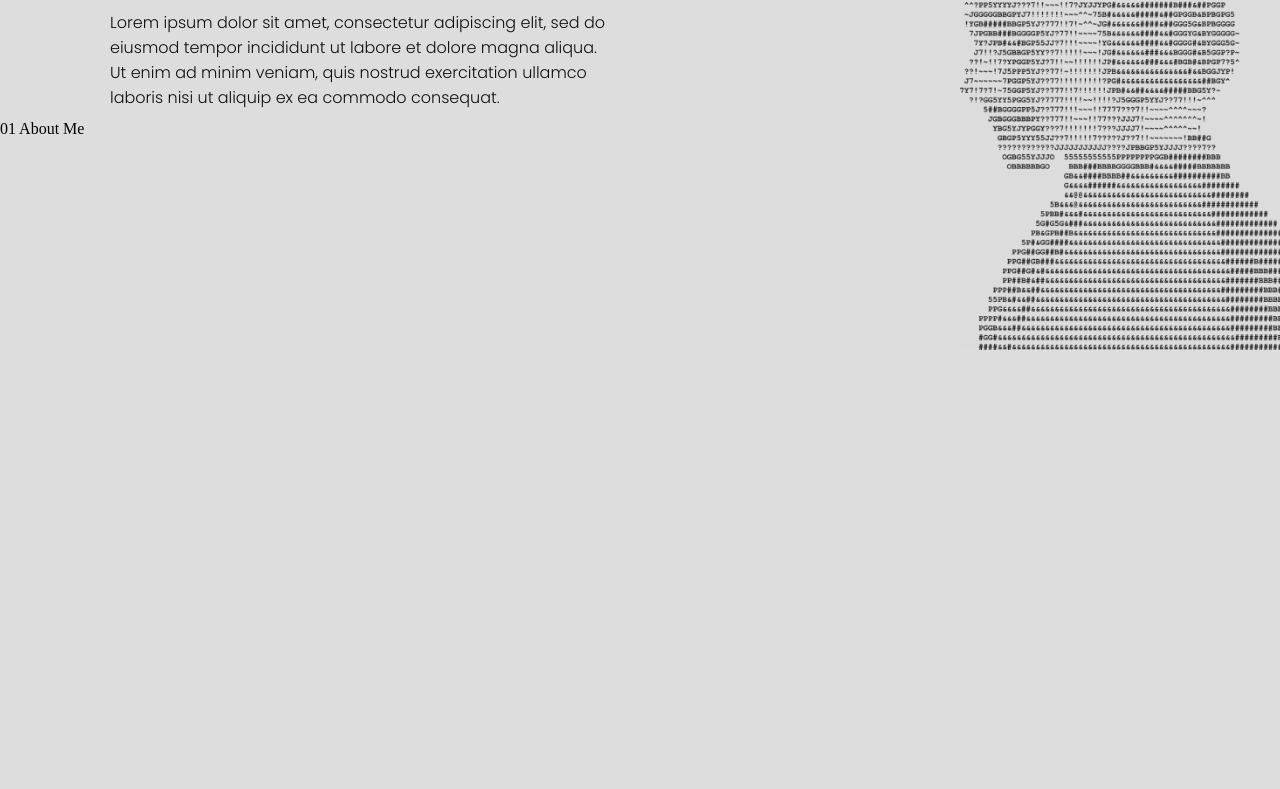
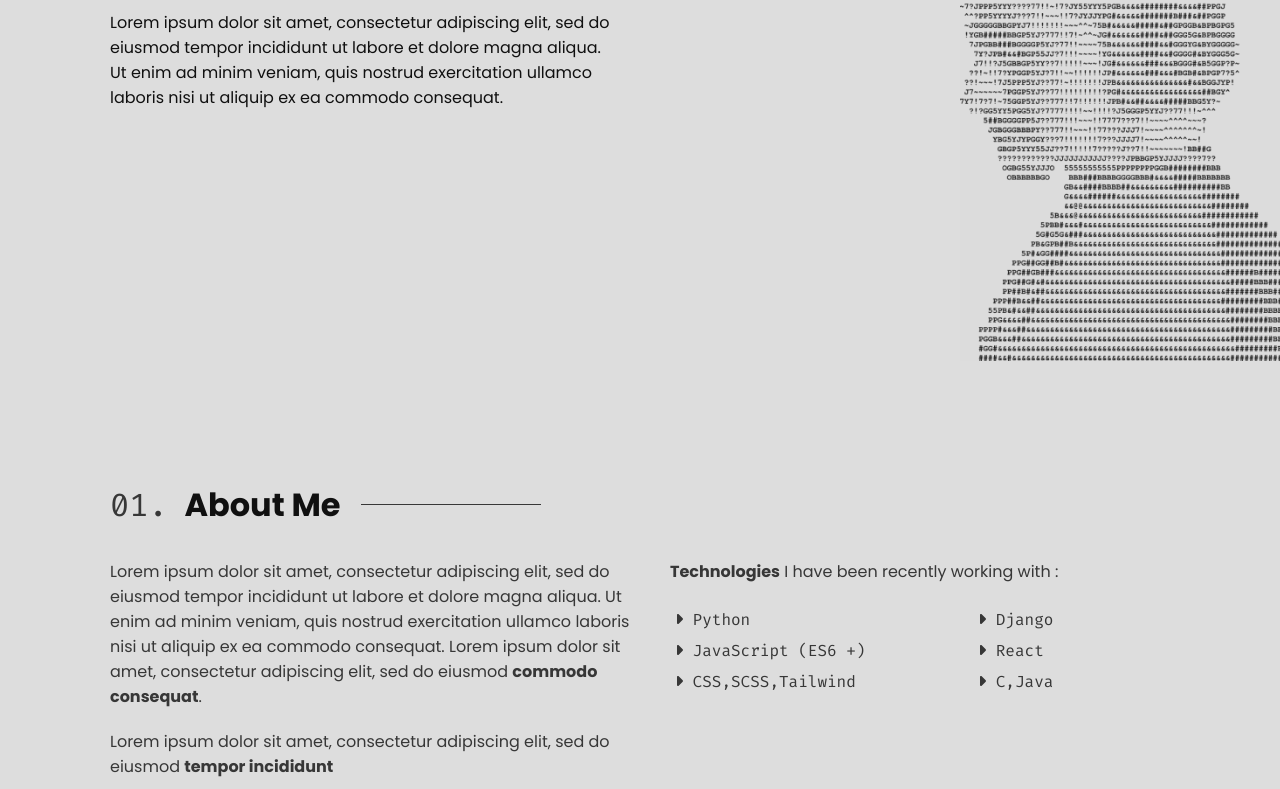
Before and after one commit to BipulLamsal/portfolio, a plain HTML site: page index.html in a window 1280 px wide. Shown: the part 463-1252 px from the top of the page. Before the commit the page ends 813 px from the top, so only its background shows below. Drawn offline with nearby package versions, Linux system fonts and the light colour scheme.

Commit message:
Initial Animation with About Section

```diff
--- a/css/style.scss
+++ b/css/style.scss
@@ -43,11 +43,42 @@ body{
     overflow-x: hidden;
     background-color: $base-back-color;
 }
+.loader
+{
+    width: 100%;
+    position: relative;
+    z-index: 999;
+    top: 0;
+    .blinder-container
+    {
+        position: absolute;
+        top: 0;
+        width: 100%;
+        display: flex;
+    }
+    .blinder{
+        background-color: $base-text-color;
+        flex: 1;
+        height: 100vh;
+        transform-origin: top;
+    }
+}
+
+
 
 .container
 {
     padding: 10px;
     margin: 0 100px;
+}
+
+.mask
+{
+    overflow: hidden;
+    .animText
+    {
+        transform: translateY(-140%);
+    }
 }
 
 .navbar
@@ -128,6 +159,7 @@ width: 50px;
     display: flex;
     flex-direction: row;
     position: relative;
+    height: 100vh;
 
 
 
@@ -163,7 +195,7 @@ width: 50px;
     width: 500px;
     margin-top: 40px;
     font-size: 16px;
-    font-weight: 100;
+    font-weight: 400;
 
 
 }
@@ -177,12 +209,81 @@ width: 50px;
     img
     {
         position: absolute;
-        bottom: -30vh;
+        bottom: 5vh;
         left: -50px;
         height: 500px;
         z-index: -100;
     }
 }
+
+.aboutContainer
+{
+
+    margin-top: 60px;
+}
+.aboutHeadText
+{
+    display: inline-block;
+    font-size: 32px;
+    font-family: $font-pop;
+    font-weight: 700;
+    color: $base-text-color;
+    position: relative;
+
+    .subText
+    {
+        font-family: $font-fira;
+        font-weight: 400;
+        padding-right: 10px;
+        color: $sec-text-color;
+    }
+    ::after
+    {
+        content: '';
+        position: absolute;
+        width: 180px;
+        height: 1px;
+        background-color: $sec-text-color;
+        right: -200px;
+        bottom: 50%;
+    }
+
+}
+.descriptionAboutText
+{
+    font-size: 16px;
+    margin-top:30px ;
+    font-family: $font-pop;
+    color: $sec-text-color;
+    display: flex;
+    flex-direction: row ;
+    .leftDesc
+    {
+        width: 50%;
+        span{
+            display: inline-block;
+            margin-top: 20px;
+        }
+
+    }
+    .rightDesc
+    {
+        padding-left: 30px;
+        .DesList
+        {
+            margin-top: 20px;
+            display: flex;
+            justify-content: space-between;
+            li{
+                text-decoration: none;
+                list-style: none;
+                padding: 5px;
+                font-family: $font-fira;
+            }
+        }
+    }
+}
+
 
 
 
--- a/index.html
+++ b/index.html
@@ -11,6 +11,14 @@
 
 </head>
 <body>
+    <div class="loader">
+        <div class="blinder-container">
+            <div class="blinder"></div>
+            <div class="blinder"></div>
+            <div class="blinder"></div>
+            <div class="blinder"></div>
+        </div>
+    </div>
 
     <header class="container">
         <nav class="navbar">
@@ -36,10 +44,10 @@
 
     <div class="container mainContent">
         <div class="textContainer">
-            <div class="subText">Hi, my name is</div>
-            <div class="line mainText"> Bipul Lamsal </div>
-            <div class="line mainSubText">I design, code and build.</div>
-            <div class="descriptionText">Lorem ipsum dolor sit amet, consectetur adipiscing elit, sed do eiusmod tempor incididunt ut labore et dolore magna aliqua. Ut enim ad minim veniam, quis nostrud exercitation ullamco laboris nisi ut aliquip ex ea <b></b>commodo consequat.</div>
+            <div class="mask"><div class="subText animText">Hi, my name is</div></div>
+            <div class="mask"><div class="line mainText animText"> Bipul Lamsal </div></div>
+            <div class="mask"><div class="line mainSubText animText">I design, code and build.</div></div>
+            <div class="mask"><div class="descriptionText animText ">Lorem ipsum dolor sit amet, consectetur adipiscing elit, sed do eiusmod tempor incididunt ut labore et dolore magna aliqua. Ut enim ad minim veniam, quis nostrud exercitation ullamco laboris nisi ut aliquip ex ea <b></b>commodo consequat.</div>    </div>
         </div>
         <div class="imageContainer">
             <img src="imgs/hero.png">
@@ -49,15 +57,34 @@
     </div>
 
 
-    <div class="aboutContainer">
+    <div class="container aboutContainer">
 
-        <div class="mainText"> <span class="subText">01</span> About Me </div>
-        <div class="descriptionText">
+        <div class="aboutHeadText"> <span class="subText">01.</span> About Me </div>
+        <div class="descriptionAboutText">
             <div class="leftDesc">
+                Lorem ipsum dolor sit amet, consectetur adipiscing elit, sed do eiusmod tempor incididunt ut labore et dolore magna aliqua. Ut enim ad minim veniam, quis nostrud exercitation ullamco laboris nisi ut aliquip ex ea commodo consequat. Lorem ipsum dolor sit amet, consectetur adipiscing elit, sed do eiusmod  <b>commodo consequat</b>.
+                <span>
+                    Lorem ipsum dolor sit amet, consectetur adipiscing elit, sed do eiusmod <b>tempor incididunt</b>
+                </span>
 
             </div>
             <div class="rightDesc">
+                <b>Technologies</b> I have been recently working with :
+                <div class="DesList">
+                    <div class="leftList">
+                        <li><i class="fa-solid fa-caret-right"></i> Python</li>
+                        <li><i class="fa-solid fa-caret-right"></i> JavaScript (ES6 +) </li>
+                        <li><i class="fa-solid fa-caret-right"></i> CSS,SCSS,Tailwind </li>
 
+
+                    </div>
+                    <div class="rightList">
+                        <li><i class="fa-solid fa-caret-right"></i> Django </li>
+                        <li><i class="fa-solid fa-caret-right"></i> React </li>
+                        <li><i class="fa-solid fa-caret-right"></i> C,Java </li>
+
+                    </div>
+                </div>
             </div>
         </div>
 
@@ -65,6 +92,9 @@
 
     <div  class="cursor"></div>
     <div class="cursor2"></div>
+    <script src="https://cdnjs.cloudflare.com/ajax/libs/gsap/3.11.4/gsap.min.js"></script>
+
+    <script src="js/app.js"></script>
     <script src="js/script.js"></script>
     <script src="js/cursor.js"></script>
     <script src="https://cdnjs.cloudflare.com/ajax/libs/font-awesome/6.2.1/js/all.min.js" integrity="sha512-rpLlll167T5LJHwp0waJCh3ZRf7pO6IT1+LZOhAyP6phAirwchClbTZV3iqL3BMrVxIYRbzGTpli4rfxsCK6Vw==" crossorigin="anonymous" referrerpolicy="no-referrer"></script>
--- /dev/null
+++ b/js/app.js
@@ -0,0 +1,17 @@
+gsap.to('.blinder',{
+    duration:0.5,
+    stagger:.3,
+    height:0,
+    ease: 'power3.out'
+})
+
+const tl = gsap.timeline();
+
+
+tl.to('.animText',{
+
+    y:0,
+    stagger:.3,
+    duration:2,
+    ease:'power4.out'
+})
```
Also changed, not shown: css/style.css, js/cursor.js (line endings or trailing spaces), 2 other files.
